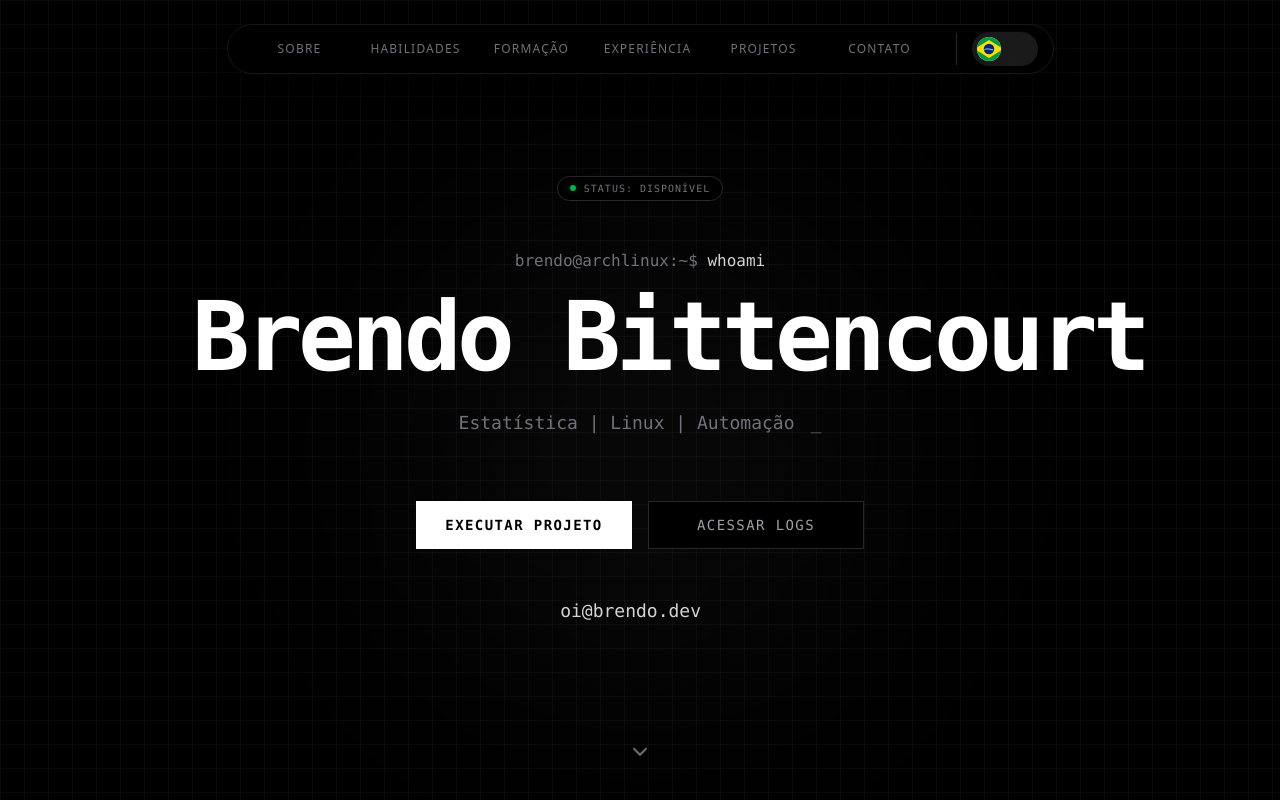
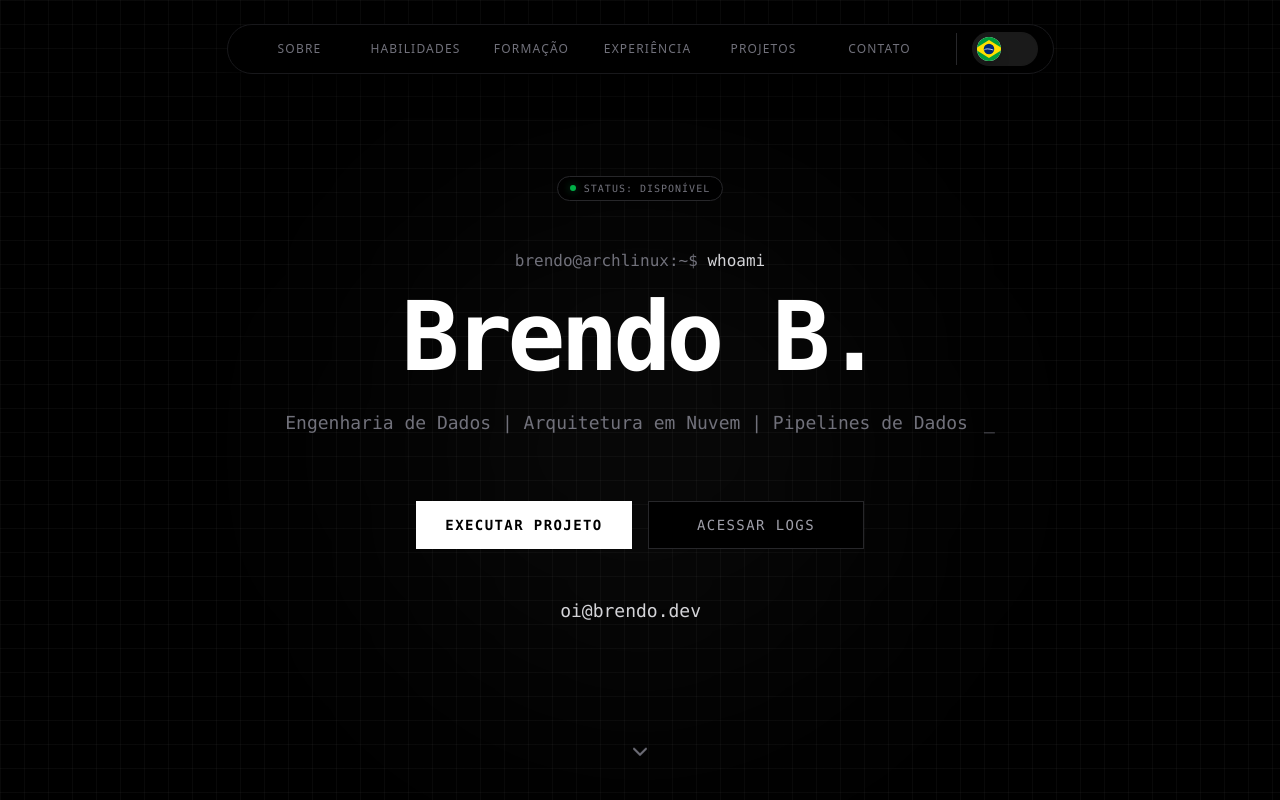
Before and after one commit to brdneo/site, a Next.js app: page / in a window 1280 px wide. Shown: the top 800 px of the page. Built offline with nearby package versions, Linux system fonts and the light colour scheme.

Commit message:
some updates

```diff
--- a/app/layout.tsx
+++ b/app/layout.tsx
@@ -18,7 +18,6 @@ export const metadata: Metadata = {
 };
 
 import { Navbar } from "@/components/Navbar";
-import { GlitchOverlay } from "@/components/GlitchOverlay";
 import { LanguageProvider } from "@/lib/language-context";
 
 export default function RootLayout({
@@ -32,7 +31,6 @@ export default function RootLayout({
         className={`${geistSans.variable} ${geistMono.variable} antialiased bg-background text-foreground selection:bg-white/20`}
       >
         <LanguageProvider>
-          <GlitchOverlay />
           <Navbar />
           {children}
         </LanguageProvider>
--- a/components/GlitchOverlay.tsx
+++ /dev/null
@@ -1,106 +0,0 @@
-"use client";
-
-import { useEffect, useState } from "react";
-
-export function GlitchOverlay() {
-    const [isVisible, setIsVisible] = useState(false);
-    const [content, setContent] = useState<string[]>([]);
-
-    useEffect(() => {
-        let timeoutId: NodeJS.Timeout;
-
-        const scheduleGlitch = () => {
-            // Random interval between 10s and 40s
-            // For the first runs, it might be startling.
-            const delay = Math.random() * 30000 + 10000;
-
-            timeoutId = setTimeout(() => {
-                triggerGlitch();
-            }, delay);
-        };
-
-        const triggerGlitch = () => {
-            const now = new Date();
-            const hour = now.getHours();
-            const minute = now.getMinutes();
-
-            // Check if time is between 00:59 and 04:59
-            const isTime = (hour === 0 && minute >= 1) || (hour >= 1 && hour < 5);
-
-            if (isTime) {
-                setIsVisible(true);
-            }
-
-            // If not time, we skip setting visible, but we still generate content/schedule next
-            // actually if not time, we just schedule next and return early to save resources
-            if (!isTime) {
-                scheduleGlitch();
-                return;
-            }
-
-            // Generate random terminal "noise"
-            const lines = [];
-            const phrases = [
-                "SYSTEM COMPROMISED",
-                "INJECTING SHELLCODE...",
-                "ROOT ACCESS: GRANTED",
-                "DOWNLOADING DATABASE...",
-                "ENCRYPTING FILES...",
-                "CONNECTION ESTABLISHED: 192.168.0.X",
-                "KERNEL PANIC - NOT SYNCING",
-                "SEGMENTATION FAULT",
-                "BUFFER OVERFLOW DETECTED",
-                "0x0000000000000000",
-                "FATAL ERROR"
-            ];
-
-            for (let i = 0; i < 20; i++) {
-                if (Math.random() > 0.7) {
-                    lines.push(phrases[Math.floor(Math.random() * phrases.length)]);
-                } else {
-                    // Binary noise
-                    lines.push(Array(80).fill(0).map(() => Math.random() > 0.5 ? "1" : "0").join(""));
-                }
-            }
-            setContent(lines);
-
-            // Duration of the glitch: very short (100ms - 300ms)
-            const duration = 100 + Math.random() * 200;
-
-            setTimeout(() => {
-                setIsVisible(false);
-                scheduleGlitch(); // Schedule the next one
-            }, duration);
-        };
-
-        // Initial schedule
-        scheduleGlitch();
-
-        return () => clearTimeout(timeoutId);
-    }, []);
-
-    if (!isVisible) return null;
-
-    return (
-        <div className="fixed inset-0 z-[100] bg-black/90 pointer-events-none font-mono flex flex-col justify-center items-center overflow-hidden">
-            {/* CRT Scanline effect overlay */}
-            <div className="absolute inset-0 bg-[linear-gradient(rgba(18,16,16,0)_50%,rgba(0,0,0,0.25)_50%),linear-gradient(90deg,rgba(255,0,0,0.06),rgba(0,255,0,0.02),rgba(0,0,255,0.06))] z-10 bg-[length:100%_2px,3px_100%] pointer-events-none"></div>
-
-            <div className="w-full max-w-4xl p-8 text-green-500 text-xs md:text-sm opacity-80 mix-blend-screen animate-pulse">
-                {content.map((line, i) => (
-                    <div key={i} className="truncate tracking-widest leading-tight">
-                        <span className="text-zinc-500 mr-4">
-                            {new Date().toLocaleTimeString()}.{Math.floor(Math.random() * 999)}
-                        </span>
-                        {line}
-                    </div>
-                ))}
-            </div>
-
-            {/* Big Warning */}
-            <div className="absolute top-1/2 left-1/2 -translate-x-1/2 -translate-y-1/2 border-4 border-red-600 bg-black text-red-600 px-8 py-4 text-4xl md:text-6xl font-black tracking-widest uppercase shadow-[0_0_50px_rgba(220,38,38,0.5)] transform -rotate-3 mix-blend-normal">
-                HACKED
-            </div>
-        </div>
-    );
-}
--- a/components/HackerText.tsx
+++ b/components/HackerText.tsx
@@ -1,6 +1,4 @@
 "use client";
-
-import { useEffect, useState, useRef } from "react";
 
 interface HackerTextProps {
     text: string;
@@ -8,71 +6,10 @@ interface HackerTextProps {
     speed?: number;
 }
 
-export function HackerText({ text, className = "", speed = 40 }: HackerTextProps) {
-    const elementRef = useRef<HTMLSpanElement>(null);
-    // Track if we have started decoding the CURRENT text
-    const [started, setStarted] = useState(false);
-    const [displayText, setDisplayText] = useState(text);
-
-    // 1. When text changes, reset 'started' and show scrambled immediately
-    useEffect(() => {
-        setStarted(false);
-        const scramble = text.split("").map(char => char === " " ? " " : Math.random() > 0.5 ? "1" : "0").join("");
-        setDisplayText(scramble);
-    }, [text]);
-
-    // 2. Observe visibility. Only active if NOT started yet.
-    useEffect(() => {
-        if (started) return;
-
-        const observer = new IntersectionObserver((entries) => {
-            const entry = entries[0];
-            if (entry.isIntersecting) {
-                setStarted(true);
-                observer.disconnect();
-            }
-        }, { threshold: 0.1 });
-
-        if (elementRef.current) {
-            observer.observe(elementRef.current);
-        }
-
-        return () => observer.disconnect();
-    }, [started]); // Re-subscribes properly if 'started' was reset
-
-    // 3. Animation Logic. Only runs when 'started' is true.
-    useEffect(() => {
-        if (!started) return;
-
-        let iterations = 0;
-        const interval = setInterval(() => {
-            setDisplayText(() => {
-                return text
-                    .split("")
-                    .map((char, index) => {
-                        if (index < iterations) {
-                            return char;
-                        }
-                        if (char === " ") return " ";
-                        return Math.random() > 0.5 ? "1" : "0";
-                    })
-                    .join("");
-            });
-
-            iterations += 1 / 3;
-
-            if (iterations >= text.length) {
-                clearInterval(interval);
-                setDisplayText(text);
-            }
-        }, speed);
-
-        return () => clearInterval(interval);
-    }, [started, text, speed]);
-
+export function HackerText({ text, className = "" }: HackerTextProps) {
     return (
-        <span ref={elementRef} className={className}>
-            {displayText}
+        <span className={className}>
+            {text}
         </span>
     );
 }
--- a/components/Hero.tsx
+++ b/components/Hero.tsx
@@ -3,7 +3,6 @@
 import { motion } from "framer-motion";
 import { DATA } from "@/lib/data";
 import { useLanguage } from "@/lib/language-context";
-import { HackerText } from "@/components/HackerText";
 import { ChevronDown } from "lucide-react";
 
 export function Hero() {
@@ -53,9 +52,20 @@ export function Hero() {
                         initial={{ opacity: 0 }}
                         animate={{ opacity: 1 }}
                         transition={{ delay: 0.4 }}
-                        className="text-2xl sm:text-5xl md:text-8xl font-bold tracking-tighter text-white whitespace-nowrap"
+                        className="text-2xl sm:text-5xl md:text-8xl font-bold tracking-tighter text-white whitespace-nowrap cursor-default flex justify-center"
                     >
-                        <HackerText text={t.role} />
+                        <div className="group flex items-center">
+                            <span>Brendo&nbsp;</span>
+                            <span className="relative flex items-center">
+                                <span>B</span>
+                                <span className="max-w-0 overflow-hidden opacity-0 group-hover:max-w-[1000px] group-hover:opacity-100 transition-all duration-700 ease-in-out whitespace-nowrap">
+                                    ittencourt
+                                </span>
+                                <span className="max-w-[100px] group-hover:max-w-0 group-hover:opacity-0 overflow-hidden transition-all duration-500 ease-in-out">
+                                    .
+                                </span>
+                            </span>
+                        </div>
                     </motion.h1>
 
                     {/* Subtext with Terminal Divider */}
--- a/lib/data.ts
+++ b/lib/data.ts
@@ -11,8 +11,8 @@ export const DATA = {
         hero: {
             greeting: "brendo@archlinux:~$",
             name: "whoami",
-            role: "Brendo Bittencourt",
-            description: "Estatística | Linux | Automação",
+            role: "Brendo B.",
+            description: "Engenharia de Dados | Arquitetura em Nuvem | Pipelines de Dados",
             badge: "Status: DISPONÍVEL",
             ctaPrimary: "Executar Projeto",
             ctaSecondary: "Acessar Logs",
@@ -134,8 +134,8 @@ export const DATA = {
         hero: {
             greeting: "brendo@archlinux:~$",
             name: "whoami",
-            role: "Brendo Bittencourt",
-            description: "Statistics | Linux | Automation",
+            role: "Brendo B.",
+            description: "Data Engineering | Cloud Architecture | Data Pipelines",
             badge: "Status: AVAILABLE",
             ctaPrimary: "Execute Project",
             ctaSecondary: "Access Logs",
```
